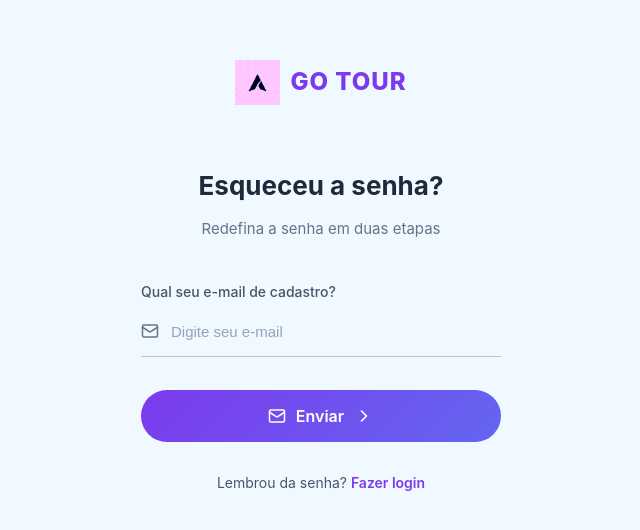
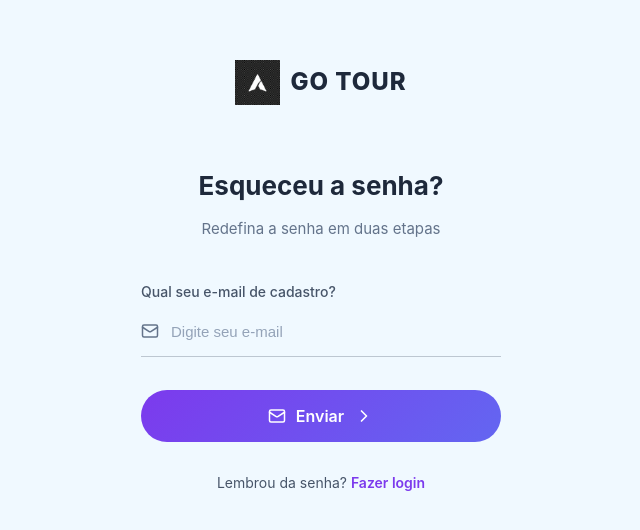
Before and after one commit to mariabernardop63-cell/GOTOUR-GLOBAL-APP, a React (Vite) app: page /forgot-password in a window 1280 px wide. Shown: the top 530 px of the page, without its empty margins (319-959 px from the left). Built offline with nearby package versions, Linux system fonts and the light colour scheme; no server answers; a web font is replaced by a local one.

Commit message:
UI: Fix logo styling - remove filter, transparent background

```diff
--- a/src/pages/ForgotPassword/ForgotPassword.css
+++ b/src/pages/ForgotPassword/ForgotPassword.css
@@ -15,12 +15,12 @@
     align-items: center;
     gap: 10px;
     margin-bottom: 60px;
+    background: transparent;
 }
 
 .forgot-logo-img {
     height: 45px;
     width: auto;
-    filter: invert(1) sepia(1) saturate(5) hue-rotate(200deg);
 }
 
 .forgot-logo-text {
@@ -28,7 +28,7 @@
     font-weight: 800;
     letter-spacing: 1px;
     text-transform: uppercase;
-    color: #7c3aed;
+    color: #1e293b;
 }
 
 /* Header */
```
